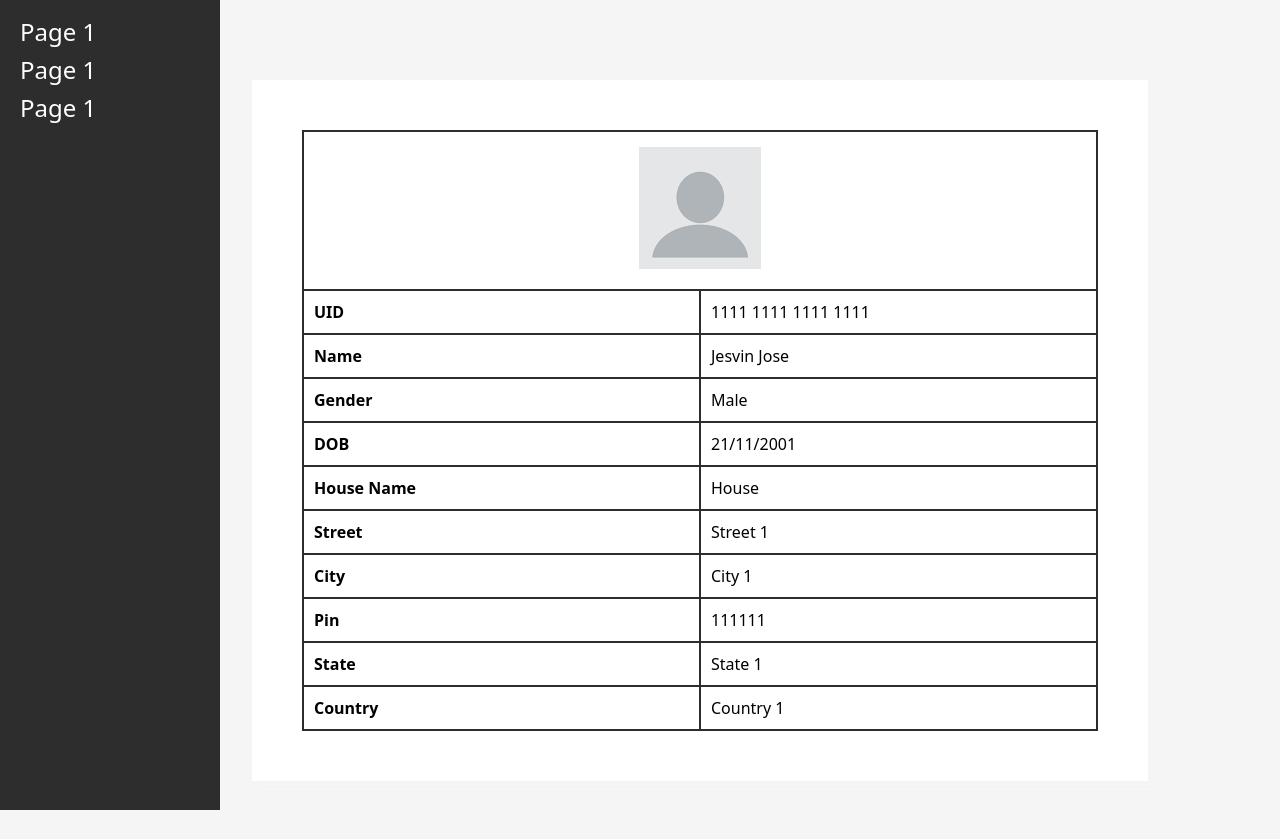
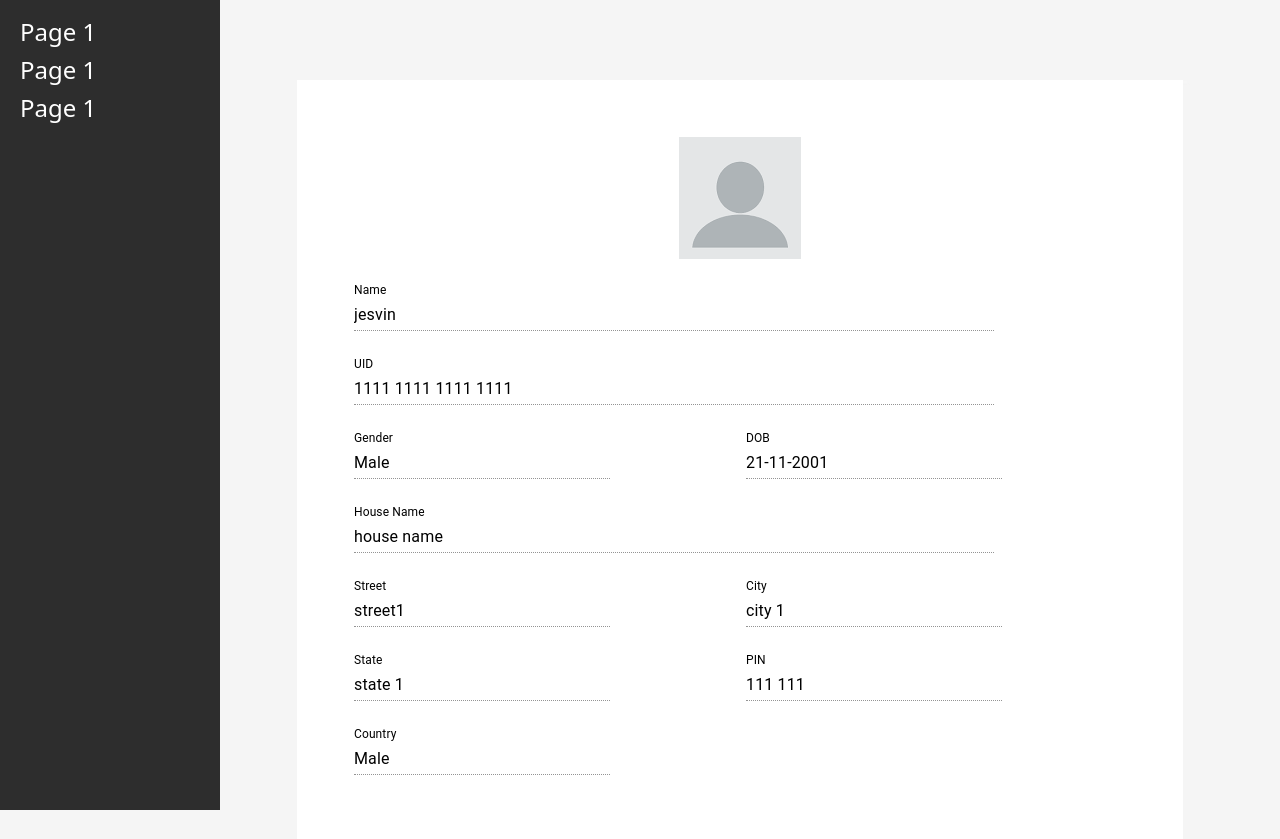
Before and after one commit to demelcjohn/CriminalRecordManagementSystemFrontEnd, a React (Create React App) app: page /profile in a window 1280 px wide. Before the commit the page ends 810 px from the top, so only its background shows below. Built offline with nearby package versions, Linux system fonts and the light colour scheme.

Commit message:
week 3 Jesvin profile page

```diff
--- a/src/Pages/profile_page.css
+++ b/src/Pages/profile_page.css
@@ -1,11 +1,11 @@
 .profile_page_outerdiv {
-    color: #000;
+    color: #000 !important;
     display: flex;
     align-items: center;
     justify-content: center;
     flex-direction: column;
     padding-top: 10vh;
-    padding-left: 15vh;
+    padding-left: 200px;
 }
 
 .profile_page_table {
@@ -14,20 +14,20 @@
 }
 
 .profile_page_table_col {
-    border: solid #2d2d2d 2px;
-    height: 40px;
+    border: solid #2d2d2d 2px transparent;
+    height: 70px;
     width: 30vw;
     text-align: left;
-    padding-left: 10px;
-    border-collapse: collapse;
+    padding-left: 5px;
+
 }
 
 
 .profile_page_table_col_img {
-    border: solid #2d2d2d 2px;
+    /* border: solid #2d2d2d 5;      */
     height: auto;
     width: 30vw;
-    padding: 15px;
+    padding: 5px;
     border-collapse: collapse;
 }
 
@@ -37,6 +37,8 @@
     box-shadow: 5px 5px 2px 2px #f5f5f5;
 
 }
+
+
 
 @media screen and (max-width:600px) {
     .profile_page_outerdiv {
--- a/src/Pages/profile_page.jsx
+++ b/src/Pages/profile_page.jsx
@@ -1,80 +1,188 @@
 import NavBar from "../Components/NavBar/NavBar";
 import "./profile_page.css";
 import dp from "../img/dp.png";
-
-import React from "react";
+import { TextField } from "@mui/material";
+import { styled } from "@mui/system"; // Change this line
+import React, { useState } from "react";
 
 export default function Profile_page() {
+  const [user, setuser] = useState({
+    name: "jesvin",
+    house_name: "house name",
+    street: "street1",
+    city: "city 1",
+    state: "state 1",
+    country: "country 1",
+    pin: "111 111",
+    dob: "21-11-2001",
+    gender: "Male",
+    uid: "1111 1111 1111 1111",
+  });
+
+  const StyledTextFieldLong = styled(TextField)({
+    color: "black",
+    width: "90vw",
+    "@media (min-width:600px)": {
+      width: "50vw",
+    },
+    "& .MuiInputBase-root.Mui-disabled": {
+      color: "black", // change input text color
+      "-webkit-text-fill-color": "black", // for webkit browsers
+    },
+    "& .MuiFormLabel-root.Mui-disabled": {
+      color: "black", // change label color
+    },
+    "& .MuiInputBase-input.Mui-disabled": {
+      color: "black", // change value color
+      "-webkit-text-fill-color": "black", // for webkit browsers
+    },
+  });
+
+  const StyledTextFieldShort = styled(TextField)({
+    color: "black",
+    width: "42.5vw",
+    "@media (min-width:600px)": {
+      width: "20vw",
+    },
+
+    "& .MuiInputBase-root.Mui-disabled": {
+      color: "black", // change input text color
+      "-webkit-text-fill-color": "black", // for webkit browsers
+    },
+    "& .MuiFormLabel-root.Mui-disabled": {
+      color: "black", // change label color
+    },
+    "& .MuiInputBase-input.Mui-disabled": {
+      color: "black", // change value color
+      "-webkit-text-fill-color": "black", // for webkit browsers
+    },
+  });
+
   return (
     <div>
       <NavBar></NavBar>
       <div className="profile_page_outerdiv">
         <div className="profile_page_innerdiv">
-          <table className="profile_page_table">
+          <table>
             <tr>
               <td colSpan={2} className="profile_page_table_col_img">
                 <img src={dp} />
               </td>
             </tr>
             <tr>
-              <td className="profile_page_table_col">
-                <b>UID</b>
+              <td colSpan={2} className="profile_page_table_col">
+                <StyledTextFieldLong
+                  label="Name"
+                  variant="standard"
+                  value={user.name}
+                  focused
+                  style={{ color: "black" }}
+                  disabled
+                />
               </td>
-              <td className="profile_page_table_col">1111 1111 1111 1111</td>
+            </tr>
+            <tr>
+              <td colSpan={2} className="profile_page_table_col">
+                <StyledTextFieldLong
+                  label="UID"
+                  variant="standard"
+                  value={user.uid}
+                  focused
+                  style={{ color: "black" }}
+                  disabled
+                />
+              </td>
             </tr>
             <tr>
               <td className="profile_page_table_col">
-                <b>Name</b>
+                <StyledTextFieldShort
+                  label="Gender"
+                  variant="standard"
+                  value={user.gender}
+                  focused
+                  style={{ color: "black" }}
+                  disabled
+                />
               </td>
-              <td className="profile_page_table_col">Jesvin Jose</td>
+              <td className="profile_page_table_col">
+                <StyledTextFieldShort
+                  label="DOB"
+                  variant="standard"
+                  value={user.dob}
+                  focused
+                  style={{ color: "black" }}
+                  disabled
+                />
+              </td>
+            </tr>
+            <tr>
+              <td colSpan={2} className="profile_page_table_col">
+                <StyledTextFieldLong
+                  label="House Name"
+                  variant="standard"
+                  value={user.house_name}
+                  focused
+                  style={{ color: "black" }}
+                  disabled
+                />
+              </td>
             </tr>
             <tr>
               <td className="profile_page_table_col">
-                <b>Gender</b>
+                <StyledTextFieldShort
+                  label="Street"
+                  variant="standard"
+                  value={user.street}
+                  focused
+                  style={{ color: "black" }}
+                  disabled
+                />
               </td>
-              <td className="profile_page_table_col">Male</td>
+              <td className="profile_page_table_col">
+                <StyledTextFieldShort
+                  label="City"
+                  variant="standard"
+                  value={user.city}
+                  focused
+                  style={{ color: "black" }}
+                  disabled
+                />
+              </td>
             </tr>
             <tr>
               <td className="profile_page_table_col">
-                <b>DOB</b>
+                <StyledTextFieldShort
+                  label="State"
+                  variant="standard"
+                  value={user.state}
+                  focused
+                  style={{ color: "black" }}
+                  disabled
+                />
               </td>
-              <td className="profile_page_table_col">21/11/2001</td>
+              <td className="profile_page_table_col">
+                <StyledTextFieldShort
+                  label="PIN"
+                  variant="standard"
+                  value={user.pin}
+                  focused
+                  style={{ color: "black" }}
+                  disabled
+                />
+              </td>
             </tr>
             <tr>
               <td className="profile_page_table_col">
-                <b>House Name</b>
+                <StyledTextFieldShort
+                  label="Country"
+                  variant="standard"
+                  value={user.gender}
+                  focused
+                  style={{ color: "black" }}
+                  disabled
+                />
               </td>
-              <td className="profile_page_table_col">House</td>
-            </tr>
-            <tr>
-              <td className="profile_page_table_col">
-                <b>Street</b>
-              </td>
-              <td className="profile_page_table_col">Street 1</td>
-            </tr>
-            <tr>
-              <td className="profile_page_table_col">
-                <b>City</b>
-              </td>
-              <td className="profile_page_table_col">City 1</td>
-            </tr>
-            <tr>
-              <td className="profile_page_table_col">
-                <b>Pin</b>
-              </td>
-              <td className="profile_page_table_col">111111</td>
-            </tr>
-            <tr>
-              <td className="profile_page_table_col">
-                <b>State</b>
-              </td>
-              <td className="profile_page_table_col">State 1</td>
-            </tr>
-            <tr>
-              <td className="profile_page_table_col">
-                <b>Country</b>
-              </td>
-              <td className="profile_page_table_col">Country 1</td>
+              <td></td>
             </tr>
           </table>
         </div>
```
Also changed, not shown: src/Components/page2.jsx (+70 -0 lines).
